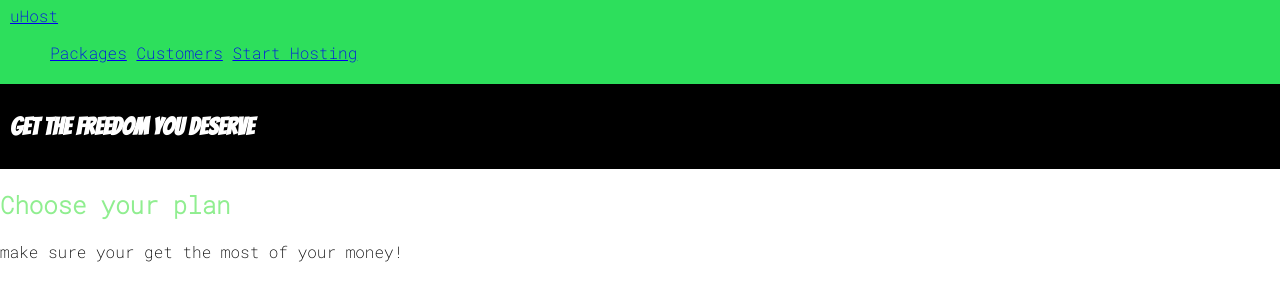
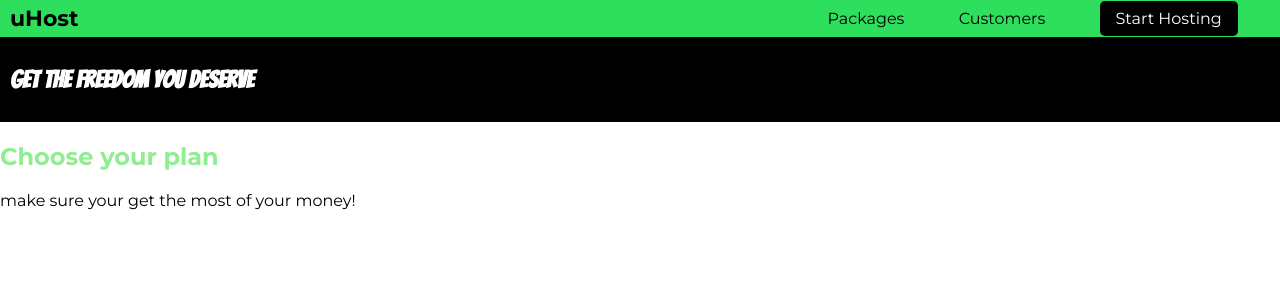
Before and after one commit to R-Rieck/css2020, a plain HTML site: page source/Section2/index.html in a window 1280 px wide. Drawn offline with Linux system fonts and the light colour scheme.

Commit message:
added more styling

```diff
--- a/source/Section2/index.html
+++ b/source/Section2/index.html
@@ -6,7 +6,7 @@
     <link rel="shortcut icon" href="favicon.png" />
     <link rel="stylesheet" href="style.css" />
     <link
-      href="https://fonts.googleapis.com/css2?family=Roboto+Mono:wght@200&display=swap"
+      href="https://fonts.googleapis.com/css2?family=Montserrat:wght@400;700&display=swap"
       rel="stylesheet"
     />
     <link
@@ -18,7 +18,7 @@
   <body>
     <header class="main-header">
       <div>
-        <a href="index.html">uHost</a>
+        <a class="main-header-brand" href="index.html">uHost</a>
       </div>
       <nav class="main-nav">
         <ul class="main-nav-items">
@@ -28,7 +28,7 @@
           <li class="main-nav-item">
             <a href="customers/index.html">Customers</a>
           </li>
-          <li class="main-nav-item">
+          <li class="main-nav-item main-nav-item-cta">
             <a href="start-hosting/index.html">Start Hosting</a>
           </li>
         </ul>
--- a/source/Section2/style.css
+++ b/source/Section2/style.css
@@ -3,7 +3,7 @@
 }
 
 body {
-  font-family: "Roboto Mono", monospace;
+  font-family: "Montserrat", sans-serif;
   margin: 0;
 }
 
@@ -28,14 +28,61 @@ body {
   width: 100%;
   background-color: #2ddf5c;
   padding: 5px 10px;
+  display: inline-block;
+}
+
+.main-header > div {
+  display: inherit;
+  vertical-align: middle;
+}
+
+.main-header-brand {
+  text-decoration: none;
+  font-weight: bold;
+  color: black;
+  font-size: 22px;
 }
 
 .main-nav {
+  display: inherit;
+  width: calc(100% - 80px);
+  text-align: right;
+  vertical-align: middle;
 }
 
 .main-nav-items {
+  list-style: none;
+  padding: 0;
+  margin: 0;
 }
 
 .main-nav-item {
   display: inline-block;
+  margin: 0px 25px;
 }
+
+.main-nav-item > a {
+  text-decoration: none;
+  color: black;
+  padding: 3px 0;
+}
+
+.main-nav-item > a:hover,
+.main-nav-item > a:active {
+  color: white;
+  border-bottom: 2px solid white;
+}
+
+.main-nav-item-cta > a {
+  color: white;
+  background: black;
+  padding: 8px 16px;
+  border-radius: 5px;
+}
+
+.main-nav-item-cta > a:hover,
+.main-nav-item-cta > a:active {
+  color: black;
+  background: white;
+  border: none;
+}
```
